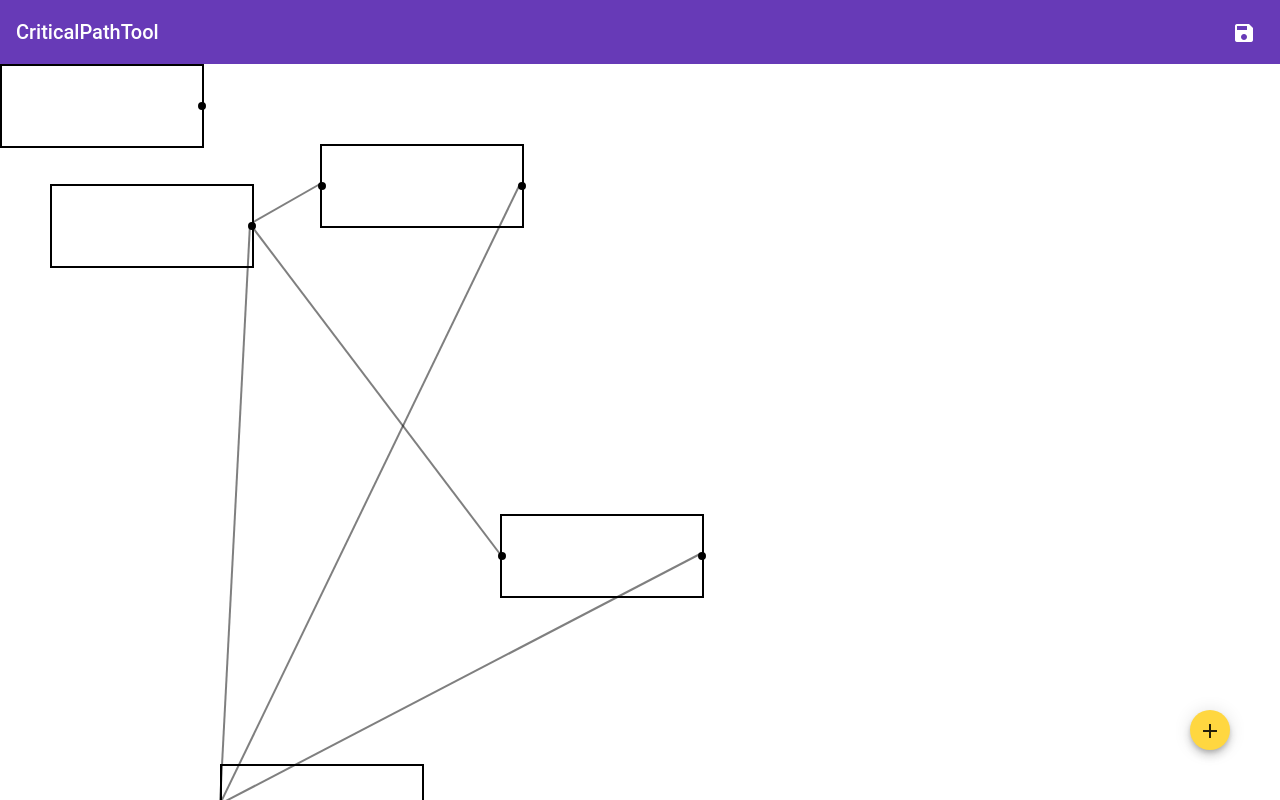
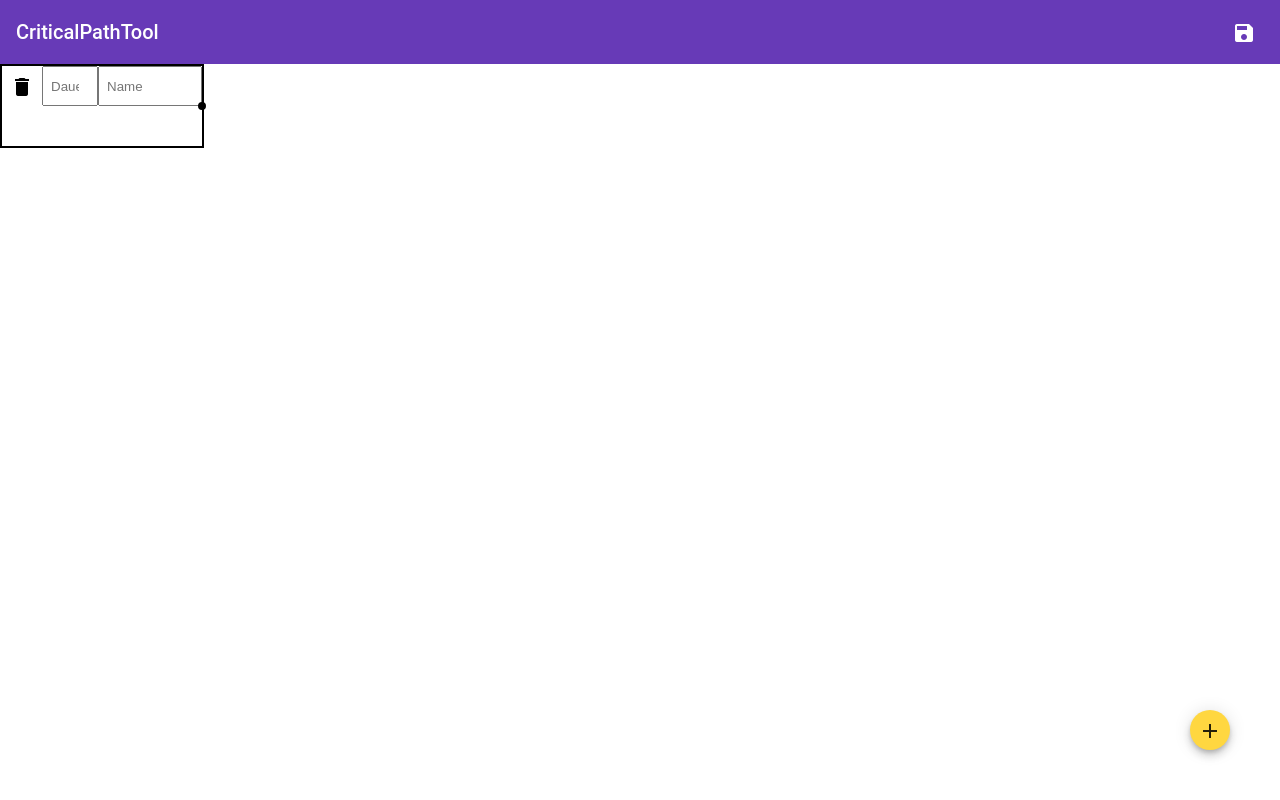
Before and after one commit to JacobDeuchert/CriticalPathTool, an Angular app: page / in a window 1280 px wide. Both pictures are taken after a click on the button "add". Built offline with nearby package versions, Linux system fonts and the light colour scheme.

Commit message:
Implemented deleting of nodes, and disconnecting nodes

```diff
--- a/src/app/Components/canvas-node/canvas-node.component.html
+++ b/src/app/Components/canvas-node/canvas-node.component.html
@@ -1,18 +1,51 @@
 <div class="container" [ngClass]="{'predeccessors': node.Predeccessors.length > 0 , 'successors':  node.Successors.length > 0}">
 
+    <div class="content">
+        <div style="display: flex;">
+            <button mat-icon-button (click)="delete.emit(node)">
+                <mat-icon>
+                    delete
+                </mat-icon>
+            </button>
+            <input style="width: 50%;" type="number" placeholder="Dauer" [(ngModel)]="node.Duration">
+            <input style="width: 100%;" placeholder="Name" [(ngModel)]="node.Name">
+        </div>
+
+
+    </div>
+
+
     <div class="predeccessors-line-end" *ngIf="node.Predeccessors.length > 0"></div>
-    <div  class="successors-line-start" (click)="getAvailableNodes()">
+    <div  class="successors-line-start" (click)="openNodeSelec(select)">
         <mat-icon class="add-icon">
-            add
+            timeline
         </mat-icon>
+
+        <mat-select multiple [value]="node.Successors" (selectionChange)="changeConnectionSelection($event)" #select class="node-connection-select">
+            <mat-option *ngFor="let node of availableNodes" [value]="node.Id">
+                {{node.Name}}
+            </mat-option>
+        </mat-select>
     </div>
+
+
 </div>
 
 
-<mat-menu>
-    <ng-template let-nodes="nodes" let-node="node">
-        <ng-container *ngFor="let successor of nodes">
-            <button mat-menu-item>{{successor.Name}}</button>
+<mat-menu #nodeMenu="matMenu">
+    <ng-template  matMenuContent>
+        <ng-container *ngIf="availableNodes.length > 0 else noNodesTemplate">
+            <ng-container *ngFor="let successor of availableNodes">
+                <button mat-menu-item (click)="connectoToNode(successor)">{{successor.Name}}</button>
+            </ng-container>
         </ng-container>
+
+        <ng-template #noNodesTemplate>
+
+            <span>
+                No nodes to connect available
+            </span>
+        </ng-template>
+
     </ng-template>
 </mat-menu>
--- a/src/app/Components/canvas-node/canvas-node.component.scss
+++ b/src/app/Components/canvas-node/canvas-node.component.scss
@@ -17,10 +17,12 @@
     position: absolute;
     border: 4px black solid;
     border-radius: 50%;
+    display: flex;
     top: calc(50% - 4px);
     left: calc(100% - 4px);
 
     .add-icon {
+        cursor: pointer;
         display: none;
     }
 }
@@ -31,6 +33,8 @@
     }
 
     .successors-line-start {
+        padding: 2px;
+        border: 2px black solid;
         background-color: white;
         top: calc(50% - 16px);
         left: calc(100% - 10px);
@@ -38,3 +42,22 @@
     }
 
 }
+
+input::placeholder {
+    padding-left: 5px;
+}
+
+:host-context(.cdk-drag-dragging) .mat-icon-button {
+    pointer-events: none;
+}
+
+::ng-deep .node-connection-select {
+    height: 0px;
+    overflow: hidden;
+    width: 0 !important;
+    visibility: hidden;
+
+    .mat-select-arrow-container {
+        display: none;
+    }
+}
--- a/src/app/Components/canvas-node/canvas-node.component.ts
+++ b/src/app/Components/canvas-node/canvas-node.component.ts
@@ -1,6 +1,7 @@
 import { CanvasComponent } from './../canvas/canvas.component';
 import { CanvasNode } from './../../Models/CanvasNode';
-import { Component, OnInit, Input, ElementRef, Output, EventEmitter, AfterViewInit } from '@angular/core';
+import { Component, OnInit, Input, ElementRef, Output, EventEmitter, AfterViewInit, ɵCodegenComponentFactoryResolver } from '@angular/core';
+import { MatSelect, MatSelectChange } from '@angular/material/select';
 
 @Component({
   selector: 'app-canvas-node',
@@ -11,9 +12,14 @@ export class CanvasNodeComponent implements AfterViewInit {
 
   @Input() node: CanvasNode;
 
-  @Output() componentInit: EventEmitter<HTMLElement>;
+  @Output() delete: EventEmitter<CanvasNode>;
 
-  constructor(public elementRef: ElementRef<HTMLElement> , private canvasComponent: CanvasComponent) { }
+  public availableNodes: CanvasNode[];
+
+  constructor(public elementRef: ElementRef<HTMLElement> , private canvasComponent: CanvasComponent) {
+    this.delete = new EventEmitter();
+    this.availableNodes = [];
+  }
 
  public ngAfterViewInit(): void {
    if (this.node) {
@@ -23,7 +29,43 @@ export class CanvasNodeComponent implements AfterViewInit {
  }
 
  public getAvailableNodes(): void {
-   console.log(this.canvasComponent.getAvailableNodes(this.node));
+   console.log("calling");
+   this.availableNodes =  this.canvasComponent.getAvailableNodes(this.node)
+ }
+
+ public connectoToNode(connectToNode: CanvasNode): void {
+   this.canvasComponent.connectNodes(this.node, connectToNode);
+ }
+
+ public openNodeSelec(select: MatSelect): void {
+   this.getAvailableNodes();
+
+   setTimeout( () => {
+     select.open();
+   });
+ }
+
+ public changeConnectionSelection(event: MatSelectChange): void {
+   const selectedNodes = event.value as string[];
+
+
+   // Connect all new connections
+   selectedNodes.forEach( id => {
+     if (!this.node.Successors.includes(id)) {
+       const connectedNode = this.availableNodes.find(x => x.Id === id);
+       this.canvasComponent.connectNodes(this.node, connectedNode);
+     }
+   });
+
+   // disconnect all connections not in the current selection but in successors
+
+   this.node.Successors.forEach( id => {
+     if (!selectedNodes.includes(id)) {
+      const disconnectedNode = this.availableNodes.find(x => x.Id === id);
+      this.canvasComponent.disconnectNodes(this.node, disconnectedNode);
+     }
+
+   });
  }
 
 
--- a/src/app/Components/canvas/canvas.component.html
+++ b/src/app/Components/canvas/canvas.component.html
@@ -6,7 +6,7 @@
      (cdkDragStarted)="startDraggingNode(node , $event)"
      (cdkDragEnded)="endDraggingNode(node , $event)"
      class="node">
-        <app-canvas-node [node]="node"></app-canvas-node>
+        <app-canvas-node [node]="node" (delete)="deleteNode($event)"></app-canvas-node>
     </div>
 
     <!-- Svg to display the lines between the nodes -->
--- a/src/app/Components/canvas/canvas.component.ts
+++ b/src/app/Components/canvas/canvas.component.ts
@@ -74,6 +74,51 @@ export class CanvasComponent implements OnChanges {
 
   }
 
+  public connectNodes(fromNode: CanvasNode, toNode: CanvasNode): void {
+    fromNode.Successors.push(toNode.Id);
+    toNode.Predeccessors.push(fromNode.Id);
+
+
+    this._createLineBetweenNodes(fromNode, toNode);
+  }
+
+  public disconnectNodes(fromNode: CanvasNode, toNode: CanvasNode): void {
+    const fromIndex = toNode.Predeccessors.indexOf(fromNode.Id);
+    toNode.Predeccessors.splice(fromIndex , 1);
+
+    const toIndex = fromNode.Successors.indexOf(toNode.Id);
+    fromNode.Successors.splice(toIndex , 1);
+
+    this._destroyLineBeweenNodes(fromNode, toNode);
+
+  }
+
+  public deleteNode(node: CanvasNode): void {
+    const nodeIndex = this.nodes.indexOf(node);
+
+    node.Predeccessors.forEach(id => {
+      const predeccessor = this._getNodeById(id);
+
+      const indexInPredeccessor = predeccessor.Successors.indexOf(node.Id);
+
+      predeccessor.Successors.splice(indexInPredeccessor , 1);
+
+      this._destroyLineBeweenNodes(predeccessor, node);
+    });
+
+    node.Successors.forEach(id => {
+      const successor = this._getNodeById(id);
+
+      const indexInSuccessor = successor.Predeccessors.indexOf(node.Id);
+
+      successor.Predeccessors.splice(indexInSuccessor , 1);
+
+      this._destroyLineBeweenNodes(node, successor);
+    });
+
+    this.nodes.splice(nodeIndex, 1);
+  }
+
   private _setupLines(nodes: CanvasNode[]): void {
     nodes.forEach(node => {
 
@@ -87,7 +132,7 @@ export class CanvasComponent implements OnChanges {
 
   public getAvailableNodes(node: CanvasNode): CanvasNode[] {
     const nodesInPath = this._getNodesInPath(node);
-    return this.nodes.filter( x => !nodesInPath.includes(x) && !node.Successors.includes(x.Id));
+    return this.nodes.filter( x => !nodesInPath.includes(x));
   }
 
 
@@ -130,10 +175,10 @@ export class CanvasComponent implements OnChanges {
     line.style.stroke = color;
 
     line.setAttribute('x1', (x1 + 200).toString());
-    line.setAttribute('y1', (y1 + 40).toString());
+    line.setAttribute('y1', (y1 + 42).toString());
 
     line.setAttribute('x2', x2.toString());
-    line.setAttribute('y2', (y2 + 40).toString());
+    line.setAttribute('y2', (y2 + 42).toString());
 
     this.svg.nativeElement.appendChild(line);
   }
--- a/src/app/Models/CanvasNode.ts
+++ b/src/app/Models/CanvasNode.ts
@@ -17,4 +17,6 @@ export class CanvasNode  {
     // Array of ids of nodes before this node
     Predeccessors: string[];
 
+    Duration: number;
+
 }
--- a/src/app/app.component.ts
+++ b/src/app/app.component.ts
@@ -17,50 +17,7 @@ export class AppComponent {
   public nodes: CanvasNode[];
 
   constructor() {
-  const node1Id = uuidv1();
-  const node2Id = uuidv1();
-  const node3Id = uuidv1();
-  const node4Id = uuidv1();
-
-    this.nodes = [
-      {
-        Id: node1Id,
-        Name: 'Test',
-        Critical: false,
-        Predeccessors: [],
-        Successors: [node2Id, node3Id, node4Id],
-        X: 50,
-        Y: 120
-      },
-      {
-        Id: node2Id,
-        Name: 'Test1',
-        Critical: false,
-        Predeccessors: [node1Id],
-        Successors: [node4Id],
-        X: 320,
-        Y: 80
-      },
-      {
-        Id: node3Id,
-        Name: 'Test2',
-        Critical: false,
-        Predeccessors: [node1Id],
-        Successors: [node4Id],
-        X: 500,
-        Y: 450
-      },
-      {
-        Id: node4Id,
-        Name: 'Test3',
-        Critical: false,
-        Predeccessors: [node3Id, node2Id, node1Id],
-        Successors: [],
-        X: 220,
-        Y: 700
-      }
-    ]
-
+    this.nodes = [];
   }
 
   public addNode(): void {
@@ -71,7 +28,8 @@ export class AppComponent {
       Predeccessors: [],
       Successors: [],
       X: 0,
-      Y: 0
+      Y: 0,
+      Duration: null
     }
 
     this.nodes.push(newNode);
```
Also changed, not shown: src/app/app.module.ts (+7 -1 lines).
